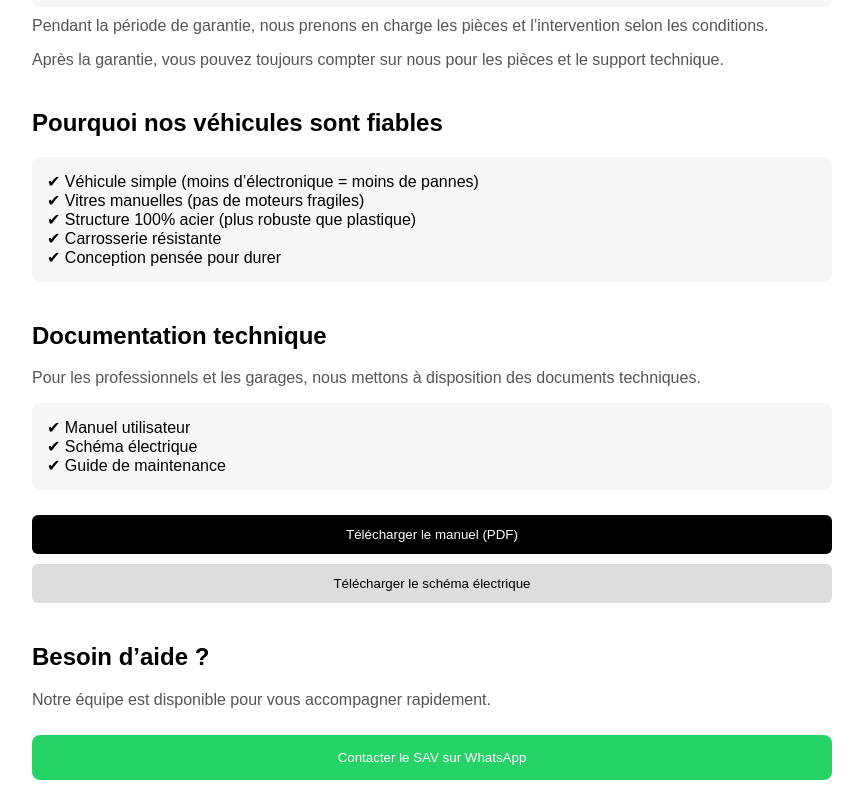
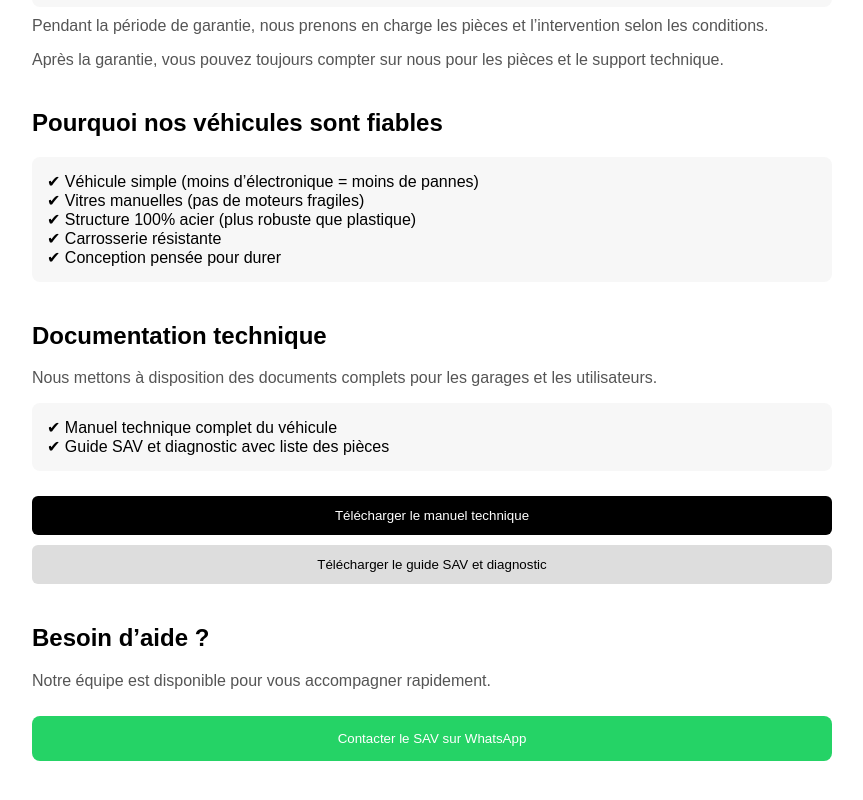
Before and after one commit to khelifamansour/neodrive-site, a Next.js app: page /sav in a window 1280 px wide. Shown: the part 547-1347 px from the top of the page, without its empty margins (208-1071 px from the left). Built offline with nearby package versions, Linux system fonts and the light colour scheme.

Commit message:
Update page.tsx

```diff
--- a/app/sav/page.tsx
+++ b/app/sav/page.tsx
@@ -40,7 +40,6 @@ export default function SAV() {
         <p style={text}>
           Après la garantie, vous pouvez toujours compter sur nous pour les pièces et le support technique.
         </p>
-
       </section>
 
       {/* PRODUCT ADVANTAGES */}
@@ -61,25 +60,24 @@ export default function SAV() {
         <h2>Documentation technique</h2>
 
         <p style={text}>
-          Pour les professionnels et les garages, nous mettons à disposition des documents techniques.
+          Nous mettons à disposition des documents complets pour les garages et les utilisateurs.
         </p>
 
         <div style={box}>
-          ✔ Manuel utilisateur<br/>
-          ✔ Schéma électrique<br/>
-          ✔ Guide de maintenance
+          ✔ Manuel technique complet du véhicule<br/>
+          ✔ Guide SAV et diagnostic avec liste des pièces<br/>
         </div>
 
         <div style={{ marginTop: 15 }}>
-          <a href="/manual.pdf" target="_blank">
+          <a href="/Manuel-technique.pdf" target="_blank">
             <button style={btn}>
-              Télécharger le manuel (PDF)
+              Télécharger le manuel technique
             </button>
           </a>
 
-          <a href="/schema.pdf" target="_blank">
+          <a href="/Guide-SAV-et-diagnostic-rapide.pdf" target="_blank">
             <button style={btnSecondary}>
-              Télécharger le schéma électrique
+              Télécharger le guide SAV et diagnostic
             </button>
           </a>
         </div>
```
